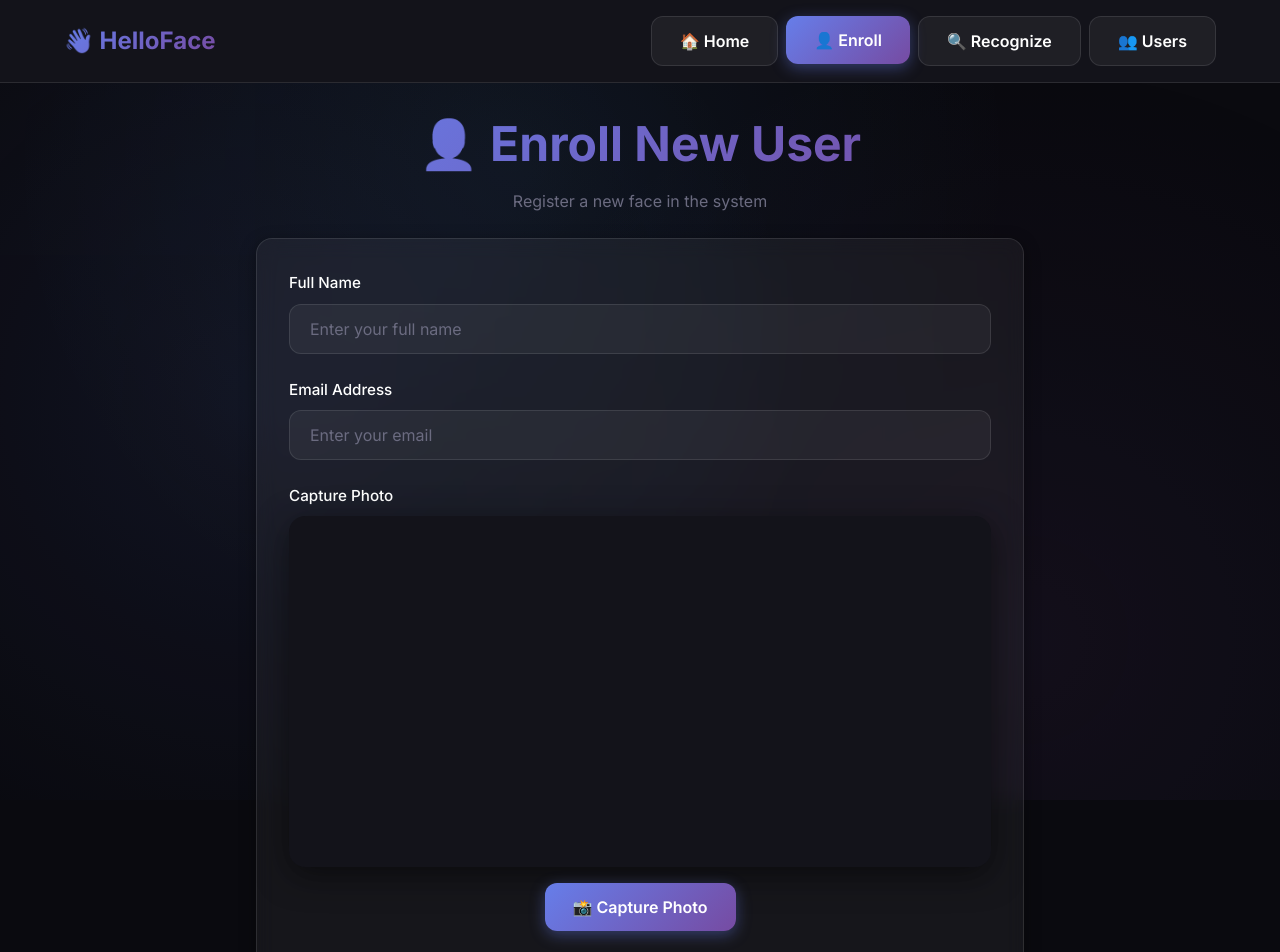
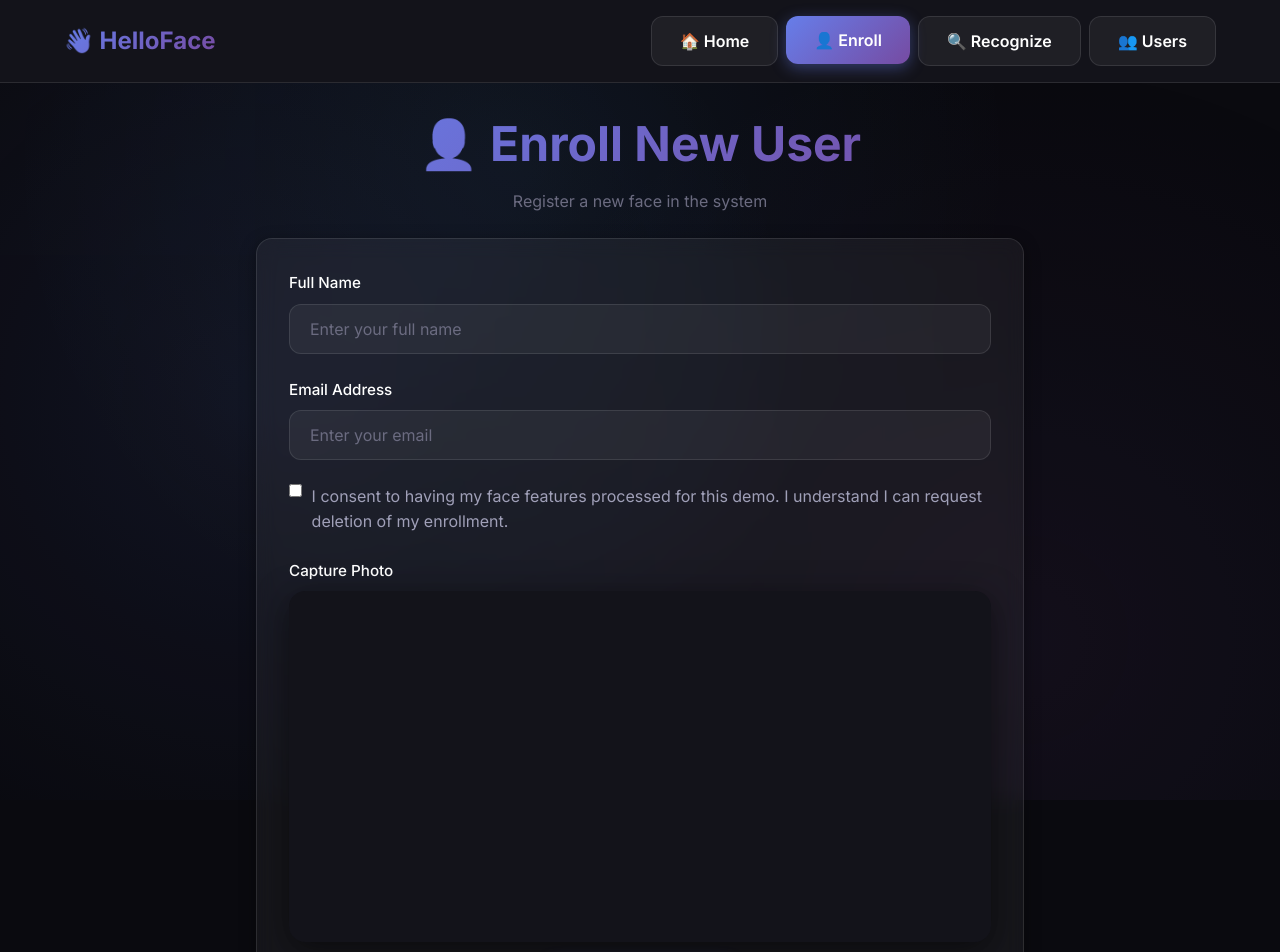
Before and after one commit to wildflowersajal/PrivacyFace-Project, a React (Vite) app in the folder frontend/: page /enroll in a window 1280 px wide. Shown: the top 952 px of the page. Built offline with nearby package versions, Linux system fonts and the light colour scheme; no server answers.

Commit message:
Add explicit biometric enrollment consent checkbox

```diff
--- a/frontend/src/pages/Enroll.jsx
+++ b/frontend/src/pages/Enroll.jsx
@@ -5,6 +5,7 @@ import { api } from '../api';
 const Enroll = () => {
     const [name, setName] = useState('');
     const [email, setEmail] = useState('');
+    const [consent, setConsent] = useState(false);
     const [capturedImage, setCapturedImage] = useState(null);
     const [loading, setLoading] = useState(false);
     const [message, setMessage] = useState(null);
@@ -20,6 +21,12 @@ const Enroll = () => {
 
         if (!name || !email) {
             setMessage('Please fill in all fields');
+            setMessageType('error');
+            return;
+        }
+
+        if (!consent) {
+            setMessage('Please confirm that you consent to face enrollment.');
             setMessageType('error');
             return;
         }
@@ -42,6 +49,7 @@ const Enroll = () => {
             setTimeout(() => {
                 setName('');
                 setEmail('');
+                setConsent(false);
                 setCapturedImage(null);
                 setMessage(null);
             }, 3000);
@@ -89,6 +97,13 @@ const Enroll = () => {
                     </div>
 
                     <div className="input-group">
+                        <label style={{ display: 'flex', gap: '0.6rem', alignItems: 'flex-start', color: 'var(--color-text-secondary)' }}>
+                            <input type="checkbox" checked={consent} onChange={(e) => setConsent(e.target.checked)} disabled={loading} />
+                            I consent to having my face features processed for this demo. I understand I can request deletion of my enrollment.
+                        </label>
+                    </div>
+
+                    <div className="input-group">
                         <label className="input-label">Capture Photo</label>
                         <WebcamCapture onCapture={handleCapture} showPreview={true} />
                     </div>
@@ -102,7 +117,7 @@ const Enroll = () => {
                     <button
                         type="submit"
                         className="btn btn-primary"
-                        disabled={loading || !capturedImage}
+                        disabled={loading || !capturedImage || !consent}
                         style={{ width: '100%', marginTop: '1rem' }}
                     >
                         {loading ? (
```
